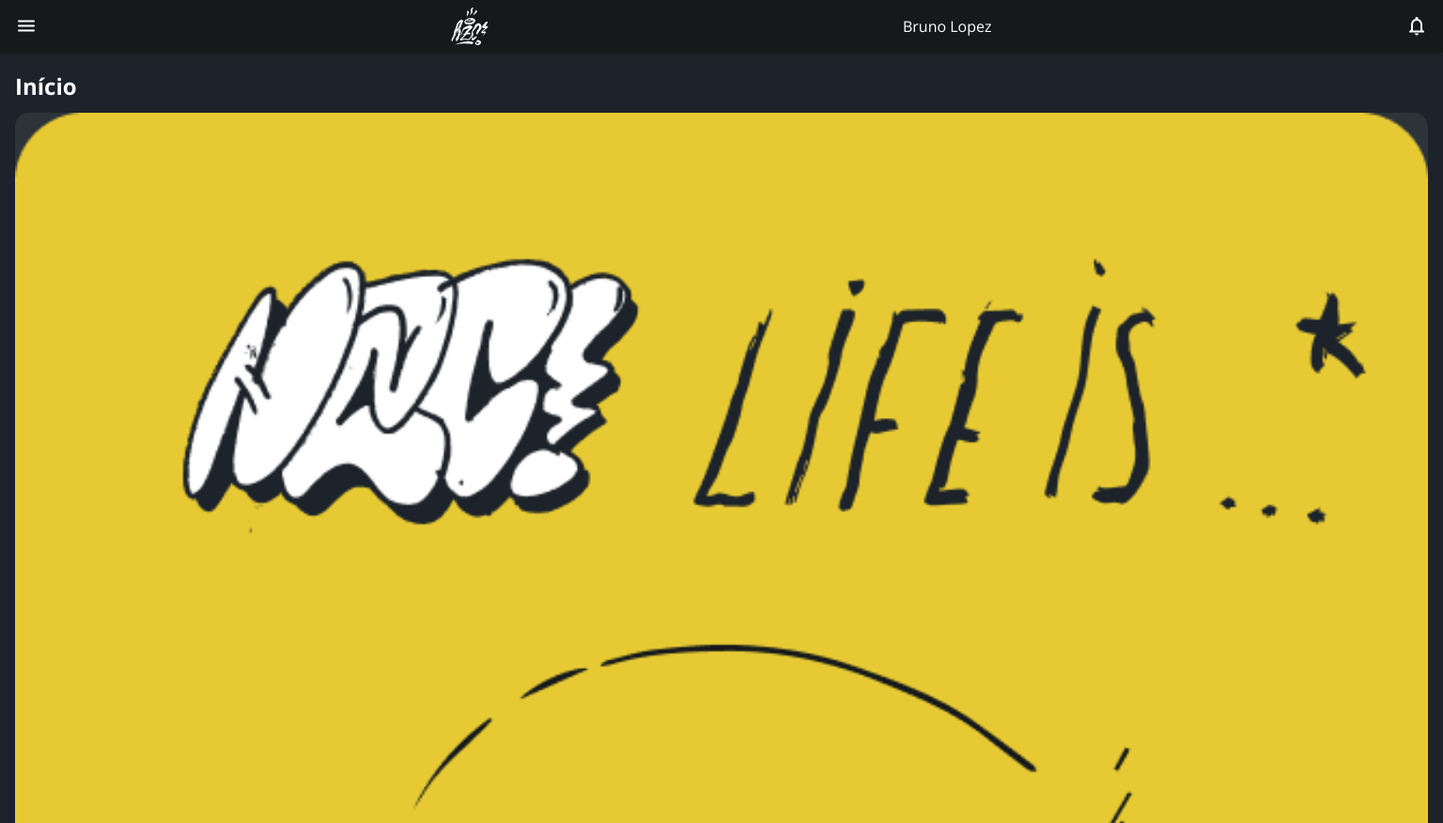
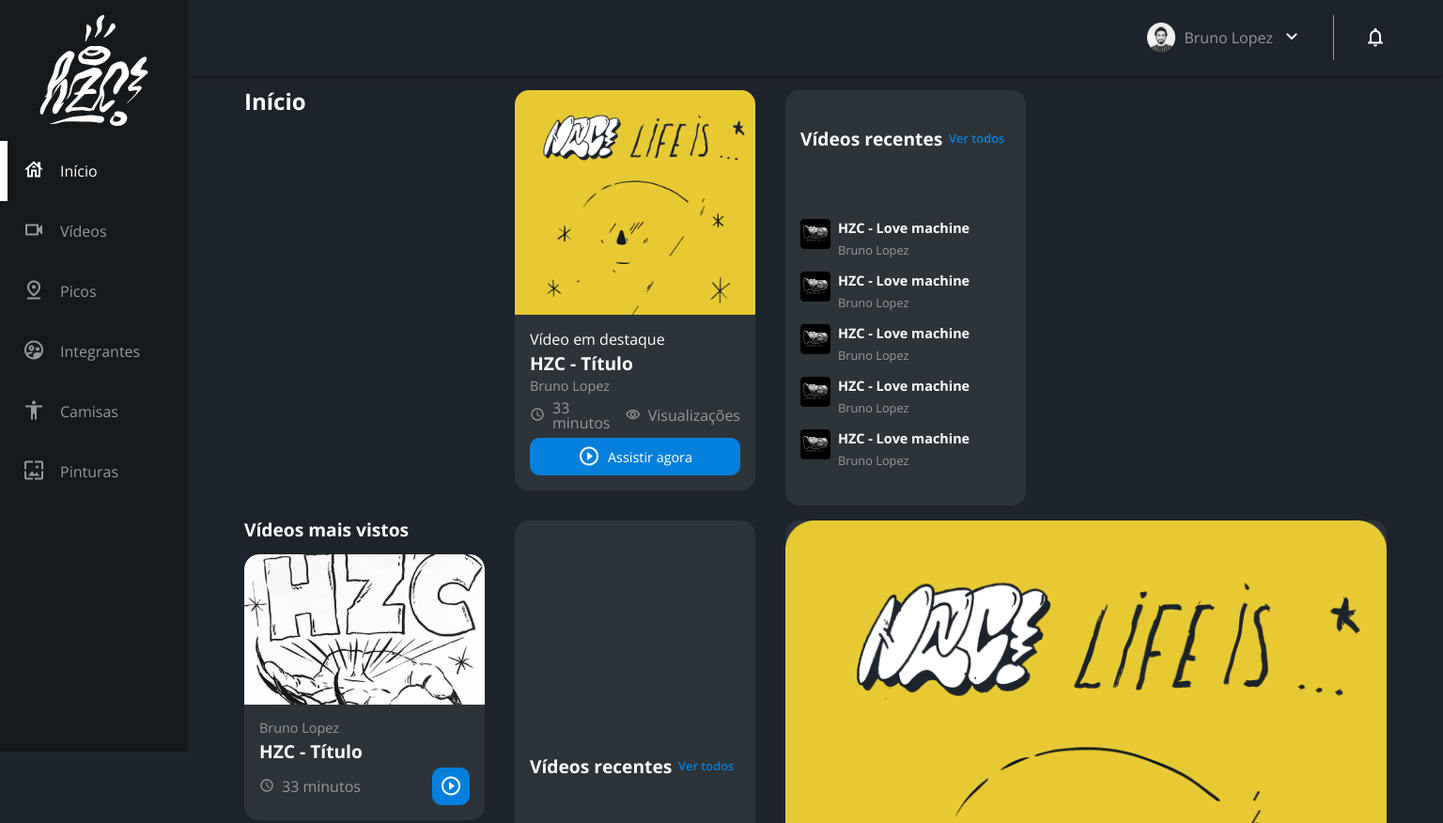
Before and after one commit to brunosabbagmachado/alura-flexbox-e-grid, a plain HTML site: page index.html in a window 1536 px wide. Shown: the top 876 px of the page at 94% size. Drawn offline with nearby package versions, Linux system fonts and the light colour scheme; a script that the page names is missing.

Commit message:
arrumando menu lateral e cabecalho

```diff
--- a/assets/css/estilos.css
+++ b/assets/css/estilos.css
@@ -7,6 +7,14 @@ body {
     background-color: #1D232A;
     font-family: 'Open Sans', 'icones', sans-serif;
     color: #FFFFFF;
+}
+
+@media screen and (min-width: 1440px) {
+    body{
+        display: grid;
+        grid-template-columns: auto 1fr;
+    }
+
 }
 
 .cabecalho {
@@ -30,6 +38,59 @@ body {
 
 .cabecalho__logo {
     width: 40px;
+}
+
+.cabecalho__perfil {
+    display: none;
+}
+
+@media screen and (min-width: 1440px) {
+    .cabecalho {
+        background-color: #1D232A;
+        display: grid;
+        column-gap: 32px;
+        grid-template-columns: 1fr auto;
+        padding: 16px 60px;
+        height: 80px;
+        box-sizing: border-box;
+        grid-column: 2;
+    }
+
+    .cabecalho__menu{
+        display: none;
+    }
+
+    .cabecalho__logo{
+        display: none;
+    }
+
+    .cabecalho__perfil {
+        display: grid;
+        grid-template-columns: repeat(3, auto);
+        column-gap: 8px;
+        align-items: center;
+        justify-self: flex-end;
+        color: #95999C;
+        padding: 8px 32px;
+        border-right: 1px solid #95999C;
+    }
+
+    .cabecalho__perfil::before {
+        content: "";
+        display: block;
+        width: 32px;
+        height: 32px;
+        background-image: url(../img/profile_2.png);
+        background-size: contain;
+        background-repeat: no-repeat;
+        background-position: center;
+    }
+
+    .cabecalho__perfil::after {
+        content: "\e90d";
+        color: #FFFFFF;
+        font-size: 1.5rem;
+    }
 }
 
 .menu-lateral {
@@ -102,6 +163,15 @@ body {
     content: "\e90a";
 }
 
+@media screen and (min-width: 1440px) {
+    .menu-lateral {
+        position: static;
+        width: 200px;
+        grid-column: 1;
+        grid-row: 1 / span 2;
+    }
+}
+
 .principal {
     padding: 24px 16px;
     display: grid;
@@ -116,6 +186,16 @@ body {
 .titulo-secao {
     font-size: 1.2rem;
     font-weight: 700;
+}
+
+@media screen and (min-width: 1440px) {
+    .principal {
+        display: grid;
+        grid-template-columns: auto 1fr auto;
+        column-gap: 32px;
+        padding: 16px 60px;
+        grid-column: 2;
+    }
 }
 
 .cartao {
@@ -194,6 +274,61 @@ body {
     margin-right: 8px;
 }
 
+.cartao--recentes {
+    display: none;
+}
+
+@media screen and (min-width: 1440px) {
+    .cartao--recentes {
+        display: grid;
+        grid-template-columns: auto auto;
+        align-items: center;
+        row-gap: 24px;
+        width: 256px;
+        padding: 16px;
+        box-sizing: border-box;
+    }
+
+    .cartao--recentes .cartao__titulo {
+        grid-column: auto;
+    }
+
+    .cartao__link {
+        font-size: .8rem;
+        font-weight: 600;
+        color: #0480DC;
+        justify-content: flex-end;
+    }
+
+    .cartao__lista {
+        display: grid;
+        row-gap: 16px;
+        grid-column: span 2;
+    }
+
+    .cartao__item {
+        display: grid;
+        grid-template-columns: auto 1fr;
+        gap: 8px;
+    }
+
+    .cartao__item-thumbnail {
+        width: 32px;
+        grid-row: span 2;
+    }
+
+    .cartao__item-titulo {
+        font-size: .9rem;
+        line-height: 1.2rem;
+        font-weight: 700;
+    }
+
+    .cartao__item-perfil {
+        font-size: .8rem;
+        color: #95999C;
+    }
+}
+
 .secao {
     display: grid;
     gap: 16px;
--- a/index.html
+++ b/index.html
@@ -50,27 +50,27 @@
             <h3 class="cartao__titulo">Vídeos recentes</h3>
             <a href="#" class="cartao__link">Ver todos</a>
             <ul class="cartao__lista">
-                <li class="cartao__intem">
+                <li class="cartao__item">
                     <img src="./assets/img/miniatura_1.png" alt="Thumbnail" class="cartao__item-thumbnail">
                     <h4 class="cartao__item-titulo">HZC - Love machine</h4>
                     <p class="cartao__item-perfil">Bruno Lopez</p>
                 </li>
-                <li class="cartao__intem">
+                <li class="cartao__item">
                     <img src="./assets/img/miniatura_1.png" alt="Thumbnail" class="cartao__item-thumbnail">
                     <h4 class="cartao__item-titulo">HZC - Love machine</h4>
                     <p class="cartao__item-perfil">Bruno Lopez</p>
                 </li>
-                <li class="cartao__intem">
+                <li class="cartao__item">
                     <img src="./assets/img/miniatura_1.png" alt="Thumbnail" class="cartao__item-thumbnail">
                     <h4 class="cartao__item-titulo">HZC - Love machine</h4>
                     <p class="cartao__item-perfil">Bruno Lopez</p>
                 </li>
-                <li class="cartao__intem">
+                <li class="cartao__item">
                     <img src="./assets/img/miniatura_1.png" alt="Thumbnail" class="cartao__item-thumbnail">
                     <h4 class="cartao__item-titulo">HZC - Love machine</h4>
                     <p class="cartao__item-perfil">Bruno Lopez</p>
                 </li>
-                <li class="cartao__intem">
+                <li class="cartao__item">
                     <img src="./assets/img/miniatura_1.png" alt="Thumbnail" class="cartao__item-thumbnail">
                     <h4 class="cartao__item-titulo">HZC - Love machine</h4>
                     <p class="cartao__item-perfil">Bruno Lopez</p>
@@ -120,27 +120,27 @@
             <h3 class="cartao__titulo">Vídeos recentes</h3>
             <a href="#" class="cartao__link">Ver todos</a>
             <ul class="cartao__lista">
-                <li class="cartao__intem">
+                <li class="cartao__item">
                     <img src="./assets/img/miniatura_1.png" alt="Thumbnail" class="cartao__item-thumbnail">
                     <h4 class="cartao__item-titulo">HZC - Love machine</h4>
                     <p class="cartao__item-perfil">Bruno Lopez</p>
                 </li>
-                <li class="cartao__intem">
+                <li class="cartao__item">
                     <img src="./assets/img/miniatura_1.png" alt="Thumbnail" class="cartao__item-thumbnail">
                     <h4 class="cartao__item-titulo">HZC - Love machine</h4>
                     <p class="cartao__item-perfil">Bruno Lopez</p>
                 </li>
-                <li class="cartao__intem">
+                <li class="cartao__item">
                     <img src="./assets/img/miniatura_1.png" alt="Thumbnail" class="cartao__item-thumbnail">
                     <h4 class="cartao__item-titulo">HZC - Love machine</h4>
                     <p class="cartao__item-perfil">Bruno Lopez</p>
                 </li>
-                <li class="cartao__intem">
+                <li class="cartao__item">
                     <img src="./assets/img/miniatura_1.png" alt="Thumbnail" class="cartao__item-thumbnail">
                     <h4 class="cartao__item-titulo">HZC - Love machine</h4>
                     <p class="cartao__item-perfil">Bruno Lopez</p>
                 </li>
-                <li class="cartao__intem">
+                <li class="cartao__item">
                     <img src="./assets/img/miniatura_1.png" alt="Thumbnail" class="cartao__item-thumbnail">
                     <h4 class="cartao__item-titulo">HZC - Love machine</h4>
                     <p class="cartao__item-perfil">Bruno Lopez</p>
```
